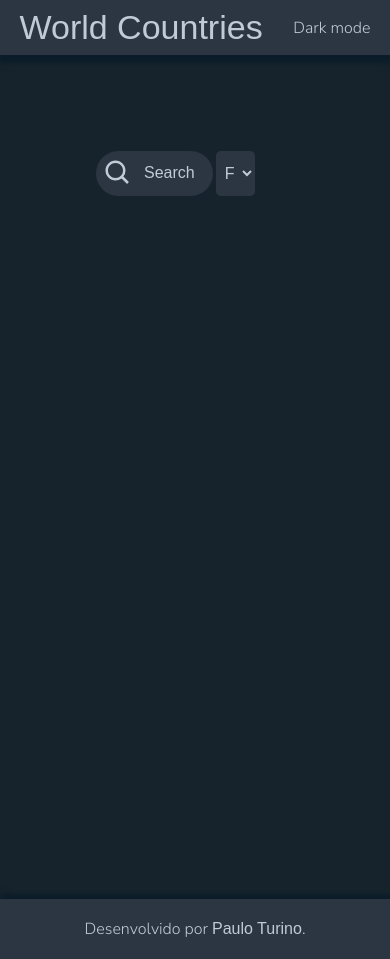
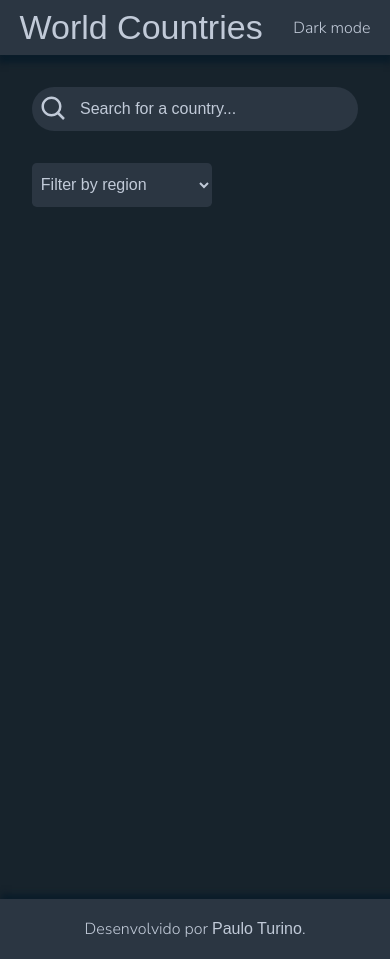
Before and after one commit to TurinoS/world-countries, a Next.js app: page / in a window 390 px wide. Built offline with nearby package versions, Linux system fonts and the light colour scheme; a web font is replaced by a local one.

Commit message:
style: ajustando responsividade da seção de filtro

```diff
--- a/src/app/page.module.css
+++ b/src/app/page.module.css
@@ -1,10 +1,21 @@
 .main {
-  padding: 6rem;
+  padding: 6rem 10vw;
   min-height: 100vh;
 }
 
 .filter {
   display: flex;
   justify-content: space-between;
-  margin-right: 10vw;
+  gap: 2em;
 }
+
+@media (max-width: 540px) {
+
+  .main{
+    padding: 2rem;
+  }
+
+  .filter {
+    flex-direction: column;
+  }
+}
--- a/src/styles/RegionSelect.module.css
+++ b/src/styles/RegionSelect.module.css
@@ -1,6 +1,6 @@
 .select {
     padding: .8em .3em;
-    width: 10vw;
+    width: 180px;
     background-color: var(--bg-dark-two);
     border: none;
     border-radius: .3em;
--- a/src/styles/SearchInput.module.css
+++ b/src/styles/SearchInput.module.css
@@ -1,6 +1,6 @@
 .input {
     padding: .8em 1em .8em 3em;
-    width: 30vw;
+    width: 400px;
     background-color: var(--bg-dark-two);
     border: none;
     border-radius: 2em;
@@ -20,3 +20,9 @@
     margin: 7px;
     font-size: 30px;
 }
+
+@media (max-width: 540px) {
+    .input {
+        width: 100%;
+    }
+}
```
